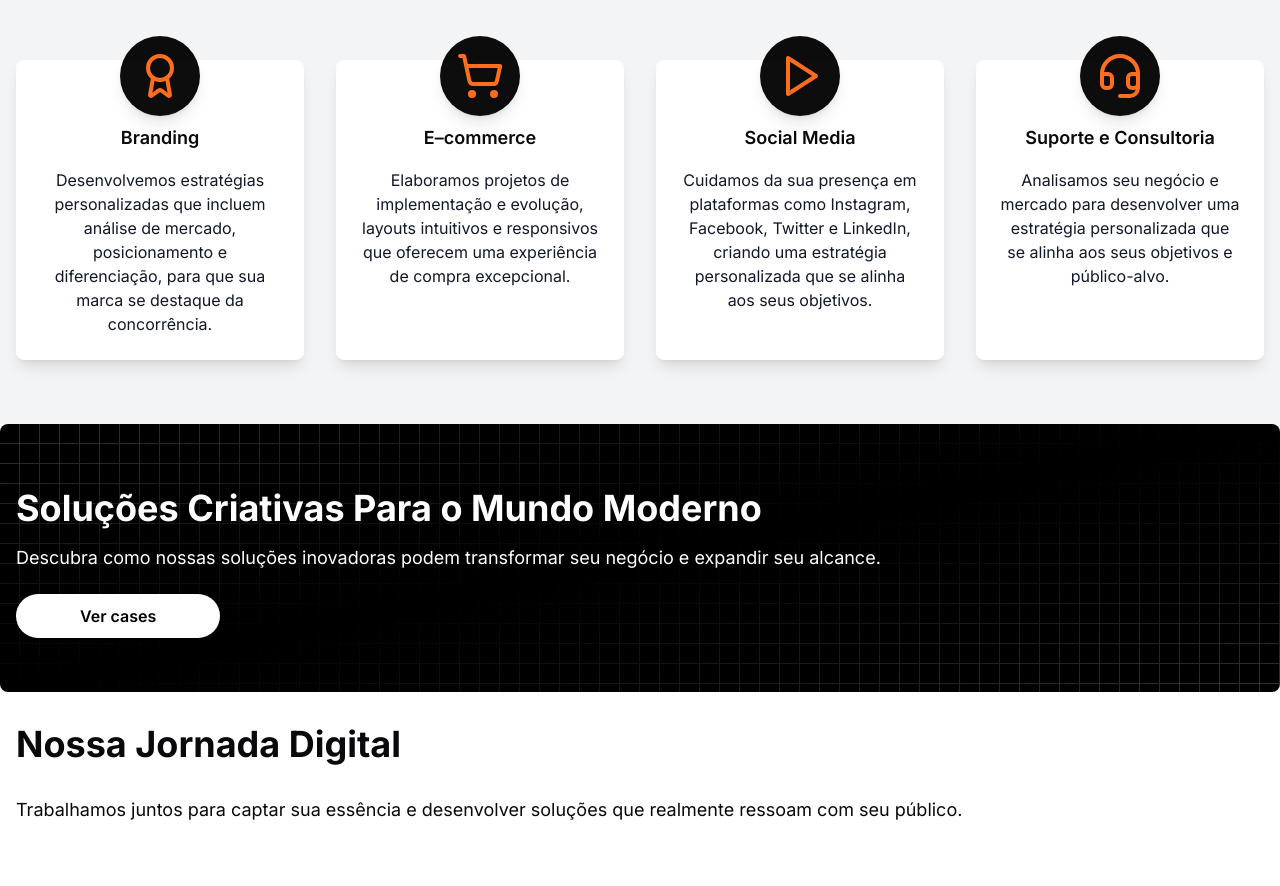
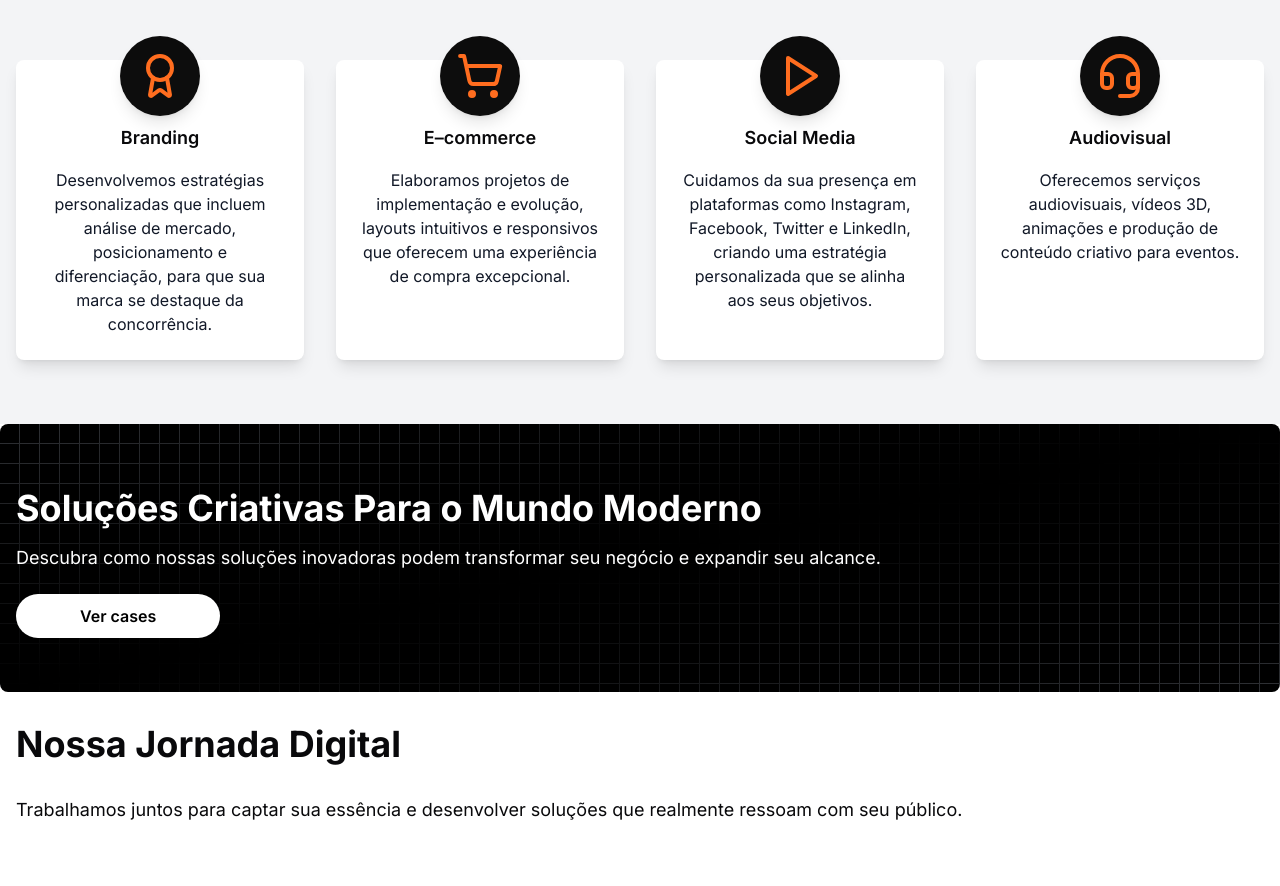
Before and after one commit to OtherPaulo/bigup-repo, a Next.js app: page / in a window 1280 px wide. Shown: the part 1000-1886 px from the top of the page. Built offline with nearby package versions, Linux system fonts and the light colour scheme.

Commit message:
att text in sections

```diff
--- a/src/components/(LandingPage)/services/_components/services.tsx
+++ b/src/components/(LandingPage)/services/_components/services.tsx
@@ -19,8 +19,8 @@ export default function ServicesSection() {
     },
     {
       icon: <Headset className="w-12 h-12 text-[#ff6d1f]" />,
-      title: "Suporte e Consultoria",
-      description: "Analisamos seu negócio e mercado para desenvolver uma estratégia personalizada que se alinha aos seus objetivos e público-alvo."
+      title: "Audiovisual",
+      description: "Oferecemos serviços audiovisuais, vídeos 3D, animações e produção de conteúdo criativo para eventos."
     }
   ]
 
--- a/src/components/(QuemSomos)/qmain/_components/qmain.tsx
+++ b/src/components/(QuemSomos)/qmain/_components/qmain.tsx
@@ -28,14 +28,19 @@ export default function QMain() {
                     <div className="grid gap-8 md:grid-cols-2 md:gap-12">
                         <div className="space-y-6 z-10">
                             <h1 className="text-2xl font-bold text-[#ff6d1f] leading-tight md:text-lg lg:text-4xl">
-                                WE THINK BIG!
+                            Quem somos
                             </h1>
-                            <p className="text-lg text-white leading-relaxed">
-                            Somos especializados em fornecer soluções de ponta e sob medida para suas necessidades. Não importa o que você esteja procurando, nós temos a solução.
+                            <p className="text-xl text-white font-bold leading-relaxed">
+                            CONSULTORIA EM INOVAÇÃO TECNOLÓGICA
                             </p>
                             <p className="text-lg text-white leading-relaxed">
-                            Na intersecção entre visão e execução, trazemos ideias criativas e uma equipe que transforma conceitos em narrativas atraentes.
+                            A <span className="text-orange-500 text-bold">Big Deal Marketing</span>, é uma empresa especializada em <span className="text-orange-500 text-bold">marketing digital</span>,
+                            tecnologia e <span className="text-orange-500 text-bold">audiovisual</span>.
                             </p>
+                            <h1>Sabemos que muitas empresas <span className="text-orange-500 text-bold">enfrentam dificuldades</span> para se conectar com seu
+                            público de forma eficaz, especialmente em um ambiente digital em constante mudança.</h1>
+                            <h2>Por este motivo, <span className="text-orange-500 text-bold">orientamos empresas</span> a encontrarem a sua essência e aproveitarem
+                            oportunidades para se diferenciar, crescer e <span className="text-orange-500 text-bold">modernizar a sua marca.</span> </h2>
                             <FlipWords words={words} className="text-base md:text-lg lg:text-lg" />
 
                             <div className="flex flex-wrap gap-4">
```
